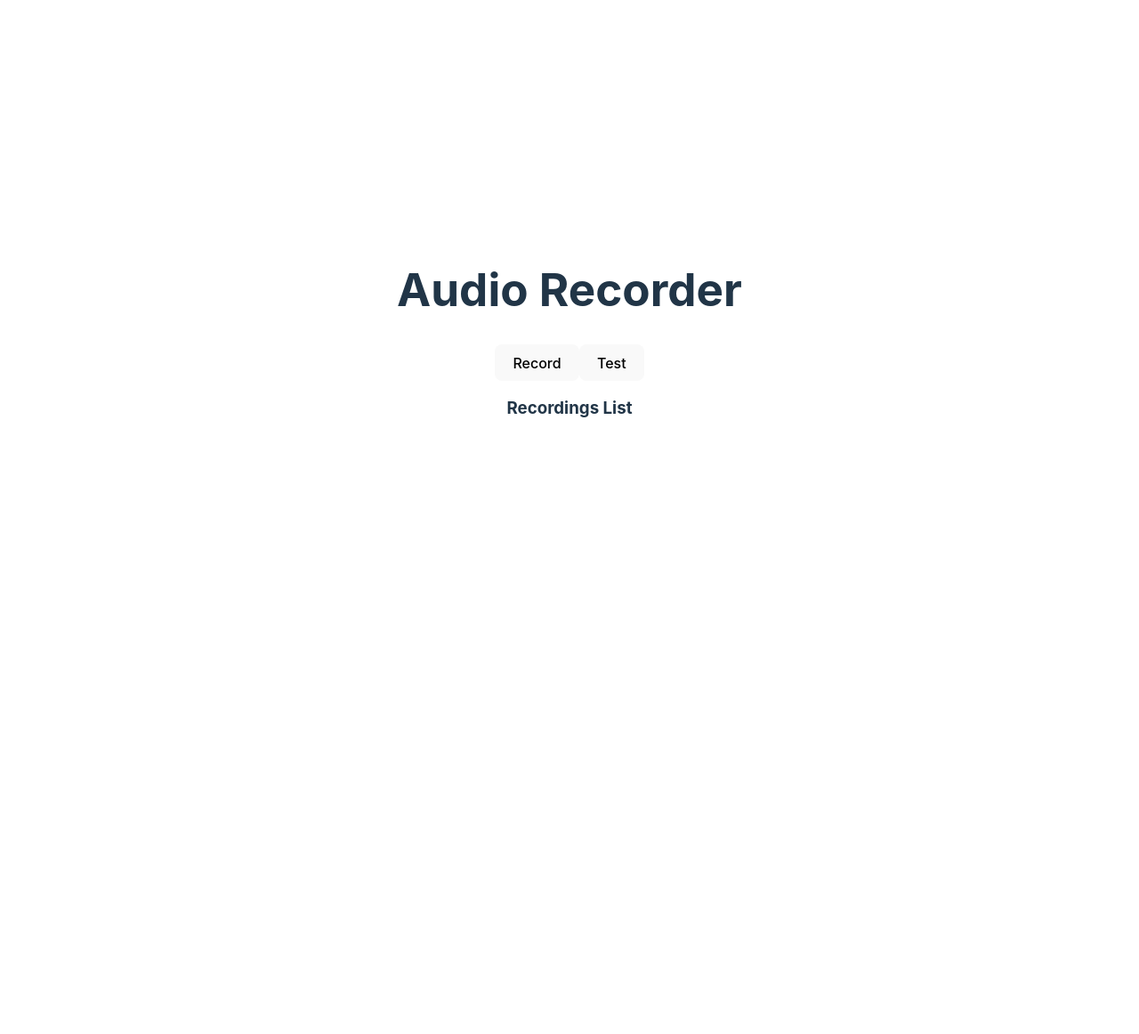
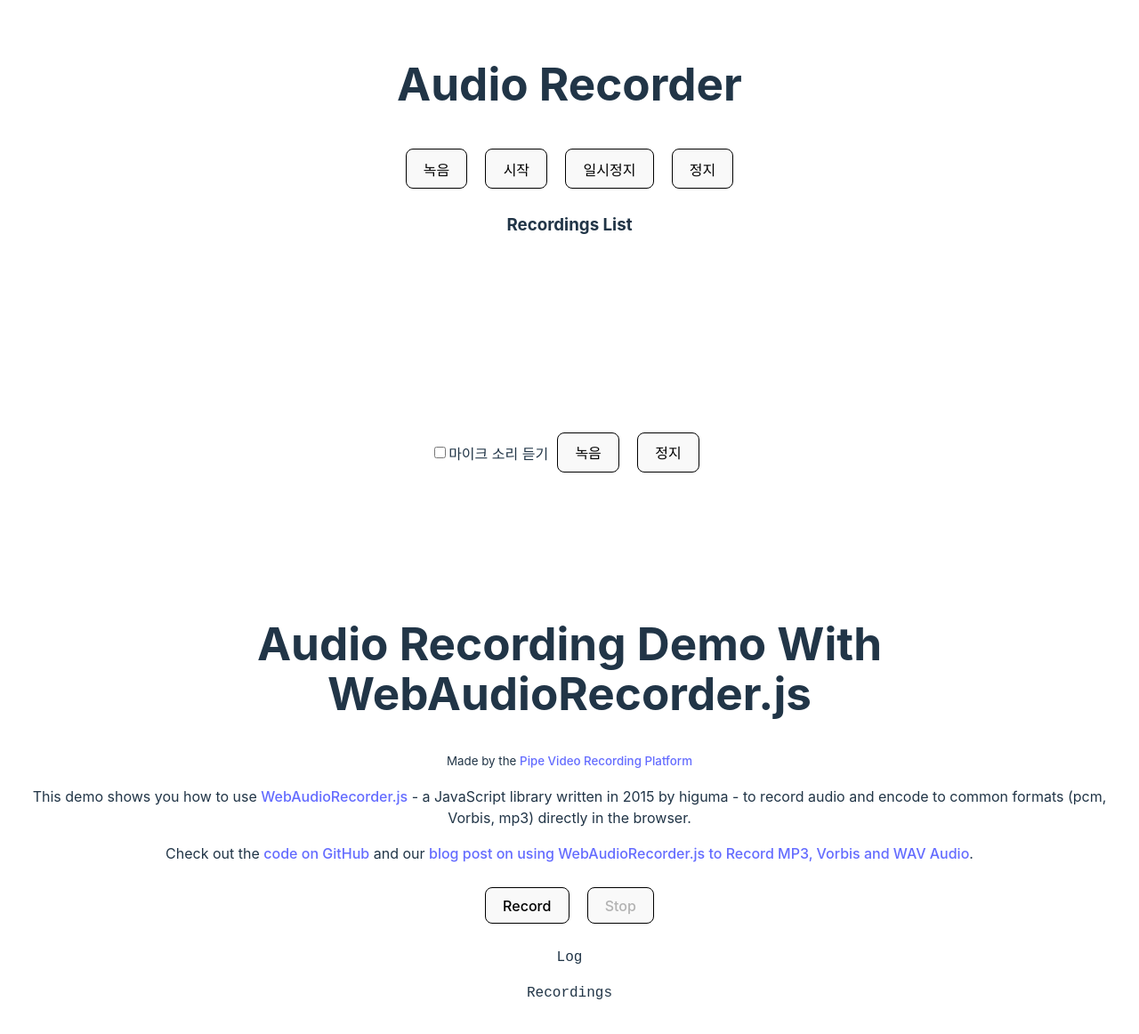
Before and after one commit to JeonJongYook/INTEC-Side-FE, a Vue app: page / in a window 1280 px wide. Shown: the top 1162 px of the page at 89% size. Before the commit the page ends 800 px from the top, so only its background shows below. Built offline with nearby package versions, Linux system fonts and the light colour scheme.

Commit message:
2022-08-17_AudioService Update

```diff
--- a/src/App.vue
+++ b/src/App.vue
@@ -1,6 +1,7 @@
 <script setup lang="ts">
 // import RecordPage from "./views/RecordPage.vue";
 import AudioService from "./components/AudioService.vue";
+// import CanVasPage from "./components/CanvasView.vue";
 </script>
 
 <template>
--- a/src/components/AudioService.vue
+++ b/src/components/AudioService.vue
@@ -5,28 +5,66 @@ let isRecording = ref(false);
 let mediaRecorder: MediaRecorder | null = null;
 const audioArray: any = [];
 let mediaStream: MediaStream;
-let audioElement: HTMLAudioElement | null = document.querySelector("audio");
+const audioElement: HTMLAudioElement | null = document.querySelector("audio");
+// const recordedAudio: HTMLElement | null = document.getElementById("recordedAudio");
+const audio = new Audio("test.mp3");
 
+// const AudioContext = window.AudioContext;
+const audioCtx = new AudioContext();
 
 const recordButtonClickHandler = async () => {
+  try {
+    console.log("Record Button Clicked.");
     mediaStream = await navigator.mediaDevices.getUserMedia({
       audio: true,
     });
     mediaRecorder = new MediaRecorder(mediaStream);
     mediaRecorder.ondataavailable = (event: BlobEvent) => {
       audioArray.push(event.data);
+      // console.log(audioArray);
+      console.log(event.data);
     };
     mediaRecorder.onstop = (event: any) => {
       const blob = new Blob(audioArray, { type: "audio/webm;codecs=opus" });
+      // audioArray.splice(0);
+      const blobURL = window.URL.createObjectURL(blob);
+      console.log(blobURL);
+      if (audioElement) {
+        console.log(blobURL);
+        console.log("recorder stopped");
         audioArray.splice(0);
-    const blobURL = window.URL.createObjectURL(blob);
-    if (audioElement) {
-      audioElement.src = blobURL;
-      audioElement.play();
+        const playAudio = new Audio(blobURL);
+        // audioElement.src = blobURL;
+        // audioElement.play();
+        playAudio.play();
       }
+      // const buffer = new ArrayBuffer(length);
+      // return new Blob([buffer], {type: "audio/mp3"});
     };
     mediaRecorder.start();
     isRecording.value = true;
+    console.log(isRecording.value);
+  } catch (e) {
+    console.error(e);
+  }
+  // mediaStream = await navigator.mediaDevices.getUserMedia({
+  //   audio: true,
+  // });
+  // mediaRecorder = new MediaRecorder(mediaStream);
+  // mediaRecorder.ondataavailable = (event: BlobEvent) => {
+  //   audioArray.push(event.data);
+  // };
+  // mediaRecorder.onstop = (event: any) => {
+  //   const blob = new Blob(audioArray, { type: "audio/webm;codecs=opus" });
+  //   audioArray.splice(0);
+  //   const blobURL = window.URL.createObjectURL(blob);
+  //   if (audioElement) {
+  //     audioElement.src = blobURL;
+  //     audioElement.play();
+  //   }
+  // };
+  // mediaRecorder.start();
+  // isRecording.value = true;
 };
 const onStopButtonClicked = async () => {
   console.log("Stop Button Clicked.");
@@ -37,32 +75,79 @@ const onStopButtonClicked = async () => {
 };
 
 const audioPlayHandler = async () => {
-  console.log("Audio 재생 준비중..");
-  const audioCtx = new AudioContext();
-  const audio = new Audio("test.mp3");
-  const source = audioCtx.createMediaElementSource(audio);
-  source.connect(audioCtx.destination);
+  audio.loop = true;
+  audio.volume = 1;
+  audio.play();
   console.log("Audio 재생중..");
-  audio.play();
 };
+
+const audioPauseHandler = async () => {
+  audio.pause();
+  console.log("Audio 재생 일시 정지함.");
+}
+
+const audioStopHandler = async () => {
+  audio.pause();
+  audio.currentTime = 0;
+  console.log("Audio 재생 정지함.");
+}
+
 </script>
 <template>
   <h1>Audio Recorder</h1>
   <div>
     <div id="controls">
       <button v-if="isRecording" id="stopButton" @click="onStopButtonClicked">
-        Stop
+        중지
       </button>
       <button v-else id="recordButton" @click="recordButtonClickHandler">
-        Record
+        녹음
       </button>
-      <button @click="audioPlayHandler">Test</button>
+      <button v-if="audioPlayHandler" @click="audioPlayHandler">
+        시작
+      </button>
+      <button @click="audioPauseHandler">
+        일시정지
+      </button>
+      <button @click="audioStopHandler">
+        정지
+      </button>
     </div>
     <h3>Recordings List</h3>
     <ol id="recordingsList"></ol>
   </div>
+  <br /><br />
+  <audio id="AudioElement">녹음된 소리를 재생할 audio 엘리먼트</audio>
+  <audio id="recordedAudio"></audio>
+  <br /><br />
+  <br /><br />
+  <br /><br />
+  <input type=checkbox id="chk-hear-mic"><label for="chk-hear-mic">마이크 소리 듣기</label>
+  <button id="record" @click="makeSound">녹음</button>
+  <button id="stop">정지</button>
+  <div id="sound-clips"></div>
+  <br /><br /><br /><br /><br />
+  <h1>Audio Recording Demo With WebAudioRecorder.js</h1>
+  <p><small>Made by the <a href="https://addpipe.com" target="_blank">Pipe Video Recording Platform</a></small></p>
+  <p>This demo shows you how to use <a href="https://github.com/higuma/web-audio-recorder-js" target="_blank">WebAudioRecorder.js</a> - a JavaScript library written in 2015 by higuma - to record audio and encode to common formats (pcm, Vorbis, mp3) directly in the browser.</p>
+  <p>Check out the <a href="https://github.com/addpipe/simple-web-audio-recorder-demo" target="_blank">code on GitHub</a> and our <a href="https://addpipe.com/blog/using-webaudiorecorder-js-to-record-audio-on-your-website/" target="_blank">blog post on using WebAudioRecorder.js to Record MP3, Vorbis and WAV Audio</a>.</p>
+    <div id="controls">
+      <button id="recordButton">Record</button>
+      <button id="stopButton" disabled>Stop</button>
+    </div>
+    <div id="formats"></div>
+    <pre>Log</pre>
+    <pre id="log"></pre>
 
-  <br /><br />
-  <audio>녹음된 소리를 재생할 audio 엘리먼트</audio>
+    <pre>Recordings</pre>
+    <ol id="recordingsList"></ol>
 </template>
-<style scoped></style>
+<style scoped>
+button {
+  border: 1px solid black;
+  margin: 10px;
+}
+#controls {
+  max-width: 120em;
+}
+</style>
```
Also changed, not shown: src/components/CanvasView.vue (+60 -4 lines), src/components/test.html (+16 -21 lines). Lines whose indentation alone changed are shown as unchanged.
